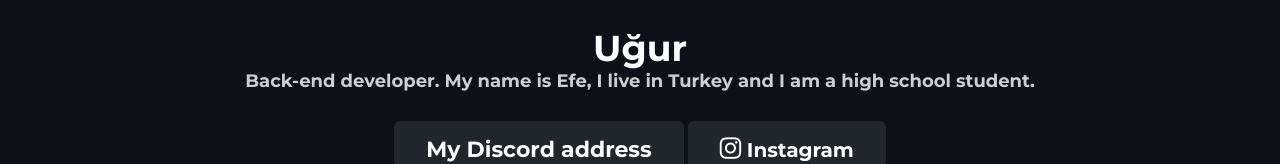
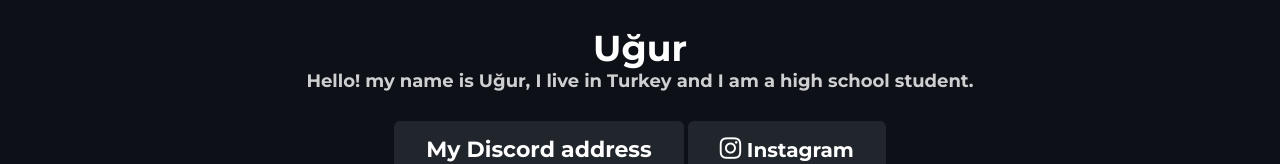
Before and after one commit to Ugurr31/web-sitem, a React (Create React App) app: page / in a window 1280 px wide. Shown: the part 411-575 px from the top of the page. Built offline with nearby package versions, Linux system fonts and the light colour scheme.

Commit message:
Update config.roman.js
Signed-off-by: Ugurr31 <95451043+Ugurr31@users.noreply.github.com>

```diff
--- a/src/config.roman.js
+++ b/src/config.roman.js
@@ -7,6 +7,6 @@ module.exports = {
         avatarURL: "https://images-ext-1.discordapp.net/external/DBfXoEPtWUFio_QHKsRFyKGVOYA6XL6XUsCKPyp4RcU/%3Fsize%3D4096/https/cdn.discordapp.com/avatars/914146025621577750/5c6ca77276992b6423d01590de576ba0.png"
     },
     website: {
-        description: "Back-end developer. My name is Efe, I live in Turkey and I am a high school student."
+        description: "Hello! my name is Uğur, I live in Turkey and I am a high school student."
     }
 }
```
